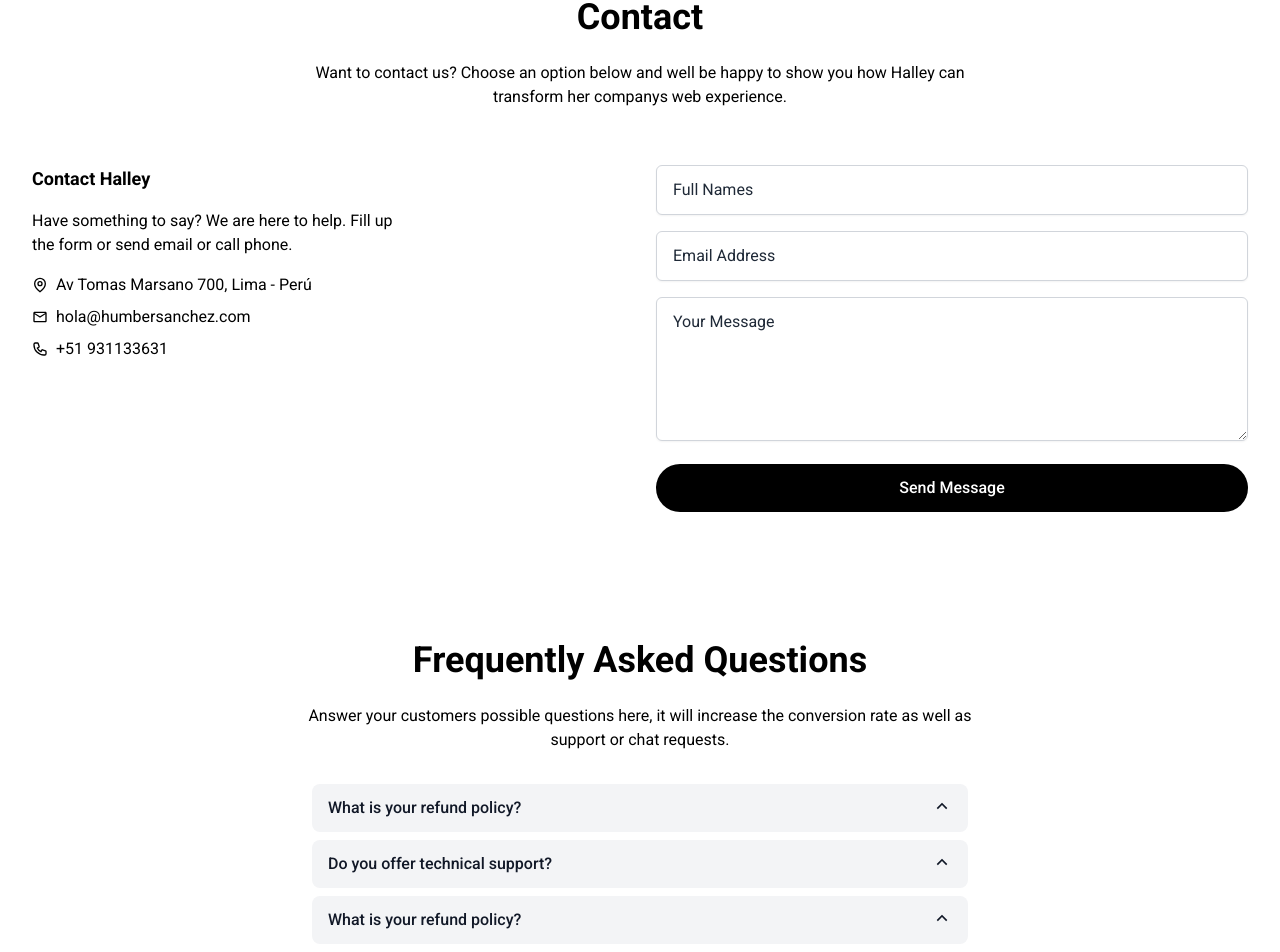
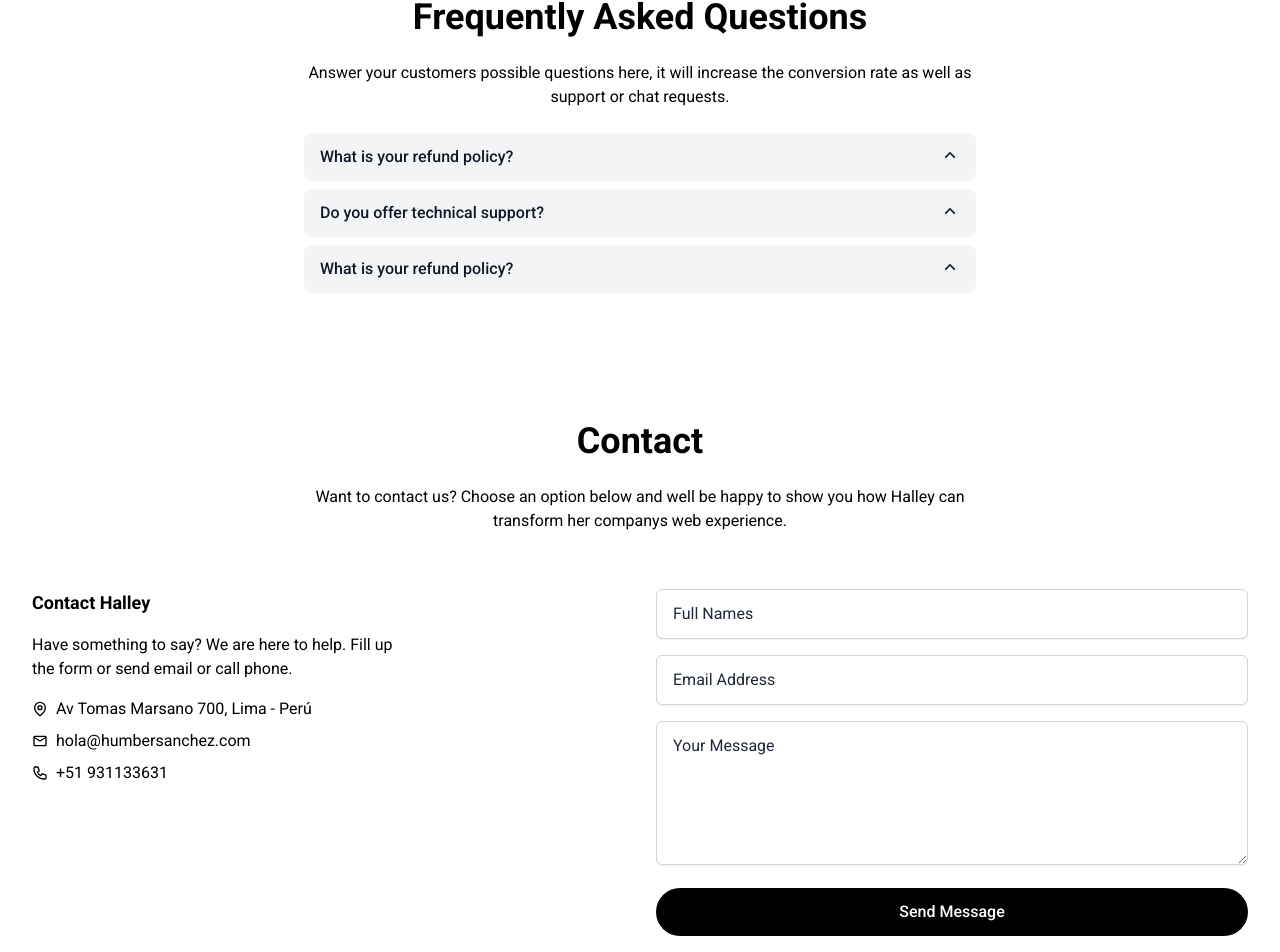
Before and after one commit to tomiidev/bambuy, a Next.js app: page / in a window 1280 px wide. Shown: the part 4087-5039 px from the top of the page. Built offline with nearby package versions, Linux system fonts and the light colour scheme.

Commit message:
position faq

```diff
--- a/components/Faq.tsx
+++ b/components/Faq.tsx
@@ -11,7 +11,7 @@ export default function Faq() {
             <p className="pt-6 pb-6 text-base max-w-2xl text-center m-auto">
                 Answer your customers possible questions here, it will increase the conversion rate as well as support or chat requests.
             </p>
-            <div className="mx-auto w-full max-w-2xl rounded-2xl bg-white p-2">
+            <div className="mx-auto w-full max-w-2xl rounded-2xl bg-white">
                 <Disclosure>
                     {({ open }) => (
                         <>
--- a/pages/index.tsx
+++ b/pages/index.tsx
@@ -14,8 +14,8 @@ export default function Home() {
         <Services />
         <Features />
         <Pricing />
+        <Faq />
         <Contact />
-        <Faq />
       </Layout>
   )
 }
```
